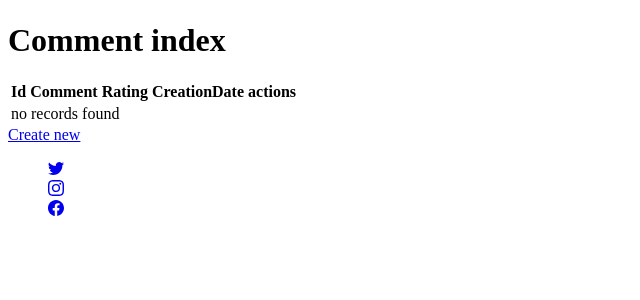
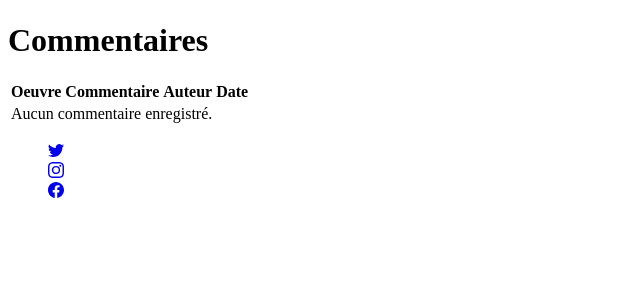
Before and after one commit to williambouet/TEST, a Symfony app: template templates/comment/index.html.twig in a window 1280 px wide. Shown: the part 218-518 px from the top of the page, without its empty margins (0-640 px from the left). Run offline with Twig, Linux system fonts and the light colour scheme; the template is opened without the code that fills it, so the values that code supplies are empty; some libraries are stand-ins or nearby versions.

Commit message:
added admin comment

```diff
--- /dev/null
+++ b/assets/previewCategory.js
@@ -0,0 +1,6 @@
+
+const avatarInput = document.getElementById('category_categoryFile_file')
+const avatarThumb = document.getElementById('category')
+avatarInput.addEventListener('change', (e) => {
+    avatarThumb.src = URL.createObjectURL(e.target.files[0]);
+})
--- a/migrations/Version20230201162752.php
+++ b/migrations/Version20230201162752.php
@@ -20,7 +20,7 @@ final class Version20230201162752 extends AbstractMigration
     public function up(Schema $schema): void
     {
         // this up() migration is auto-generated, please modify it to your needs
-        $this->addSql('CREATE TABLE comment (id INT AUTO_INCREMENT NOT NULL, author_id INT DEFAULT NULL, artwork_id INT DEFAULT NULL, comment LONGTEXT NOT NULL, rating INT NOT NULL, creation_date DATE NOT NULL, INDEX IDX_9474526CF675F31B (author_id), INDEX IDX_9474526CDB8FFA4 (artwork_id), PRIMARY KEY(id)) DEFAULT CHARACTER SET utf8mb4 COLLATE `utf8mb4_unicode_ci` ENGINE = InnoDB');
+        $this->addSql('CREATE TABLE comment (id INT AUTO_INCREMENT NOT NULL, author_id INT DEFAULT NULL, artwork_id INT DEFAULT NULL, comment LONGTEXT NOT NULL, rating INT NOT NULL, creation_date DATETIME NOT NULL, INDEX IDX_9474526CF675F31B (author_id), INDEX IDX_9474526CDB8FFA4 (artwork_id), PRIMARY KEY(id)) DEFAULT CHARACTER SET utf8mb4 COLLATE `utf8mb4_unicode_ci` ENGINE = InnoDB');
         $this->addSql('ALTER TABLE comment ADD CONSTRAINT FK_9474526CF675F31B FOREIGN KEY (author_id) REFERENCES artist (id)');
         $this->addSql('ALTER TABLE comment ADD CONSTRAINT FK_9474526CDB8FFA4 FOREIGN KEY (artwork_id) REFERENCES artwork (id)');
     }
--- a/src/Controller/InspirationController.php
+++ b/src/Controller/InspirationController.php
@@ -45,7 +45,7 @@ class InspirationController extends AbstractController
         /** @var User */
         $user = $this->getUser();
         $author = $user->getArtist();
-        $date = new DateTimeImmutable('now');
+        $date = new DateTimeImmutable();
 
         if ($form->isSubmitted() && $form->isValid()) {
             $comment->setCreationDate($date);
--- a/src/Entity/Comment.php
+++ b/src/Entity/Comment.php
@@ -17,7 +17,7 @@ class Comment
     #[ORM\Column(type: Types::TEXT)]
     private ?string $comment = null;
 
-    #[ORM\Column(type: Types::DATE_MUTABLE)]
+    #[ORM\Column(type: Types::DATETIME_MUTABLE)]
     private ?\DateTimeInterface $creationDate = null;
 
     #[ORM\ManyToOne(inversedBy: 'comments')]
--- a/templates/comment/_delete_form.html.twig
+++ b/templates/comment/_delete_form.html.twig
@@ -1,4 +1,4 @@
-<form method="post" action="{{ path('app_comment_delete', {'id': comment.id}) }}" onsubmit="return confirm('Are you sure you want to delete this item?');">
+<form method="post" action="{{ path('app_comment_delete', {'id': comment.id}) }}" onsubmit="return confirm('Veuillez confirmer la suppression.');">
     <input type="hidden" name="_token" value="{{ csrf_token('delete' ~ comment.id) }}">
-    <button class="btn">Delete</button>
+    <button class="btn btn-outline-danger btn-sm">Supprimer</button>
 </form>
--- a/templates/comment/index.html.twig
+++ b/templates/comment/index.html.twig
@@ -1,39 +1,51 @@
 {% extends 'base.html.twig' %}
 
-{% block title %}Comment index{% endblock %}
+{% block title %}
+	{{parent() ~ ' | Adminstration'}}
 
-{% block body %}
-    <h1>Comment index</h1>
+{% endblock %}
+
+{% block content %}
+	<div class="container vh-100">
+
+		<div class="d-flex mt-5 pt-5 justify-content-between">
+			<h1>Commentaires</h1>
+		</div>
+		<div class="row  justify-content-center">
+
+			<div class="col-12 ">
 
 				<table class="table">
 					<thead>
 						<tr>
-                <th>Id</th>
-                <th>Comment</th>
-                <th>Rating</th>
-                <th>CreationDate</th>
-                <th>actions</th>
+							<th>Oeuvre</th>
+							<th>Commentaire</th>
+							<th>Auteur</th>
+							<th>Date</th>
+							<th></th>
 						</tr>
 					</thead>
 					<tbody>
 						{% for comment in comments %}
 							<tr>
-                <td>{{ comment.id }}</td>
+								<td>{{ comment.artwork.name}}</td>
 								<td>{{ comment.comment }}</td>
-                <td>{{ comment.rating }}</td>
-                <td>{{ comment.creationDate ? comment.creationDate|date('Y-m-d') : '' }}</td>
-                <td>
-                    <a href="{{ path('app_comment_show', {'id': comment.id}) }}">show</a>
-                    <a href="{{ path('app_comment_edit', {'id': comment.id}) }}">edit</a>
+								<td>{{ comment.author.user.lastname }}</td>
+								<td>{{ comment.creationDate ? comment.creationDate|date('d-m-Y H:i:s') : '' }}</td>
+								<td class="d-flex flex-column align-items-center">
+									<a class="btn btn-sm btn-outline-primary m-2" href="{{ path('app_comment_edit', {'id': comment.id}) }}">Modifier</a>
+									{{ include('comment/_delete_form.html.twig') }}
 								</td>
 							</tr>
 						{% else %}
 							<tr>
-                <td colspan="5">no records found</td>
+								<td colspan="5">Aucun commentaire enregistré.</td>
 							</tr>
 						{% endfor %}
 					</tbody>
 				</table>
 
-    <a href="{{ path('app_comment_new') }}">Create new</a>
+			</div>
+		</div>
+	</div>
 {% endblock %}
--- a/templates/component/_navbar.html.twig
+++ b/templates/component/_navbar.html.twig
@@ -45,7 +45,9 @@
 								<a href="{{ path('app_user_index') }}" class="me-5 text-decoration-none fs-5">
 									<small>Utilisateurs</small>
 								</a>
-
+								<a href="{{ path('app_comment_index') }}" class="me-5 text-decoration-none fs-5">
+									<small>Commentaires</small>
+								</a>
 
 							{% endif %}
 						</div>
--- a/webpack.config.js
+++ b/webpack.config.js
@@ -26,6 +26,7 @@ Encore
 
     .addEntry('previewProfilAvatar', './assets/previewProfil.js')
     .addEntry('previewAvatarRegistration', './assets/previewRegistration.js')
+    .addEntry('previewCategoryImage', './assets/previewCategory.js')
     .addEntry('app', './assets/app.js')
     .addEntry('favorite', './assets/favorite.js')
     .addEntry('follow', './assets/follow.js')
```
Also changed, not shown: src/Controller/CommentController.php (+5 -30 lines), templates/category/edit.html.twig (+13 -5 lines), templates/category/index.html.twig (+9 -7 lines), templates/comment/_form.html.twig (+4 -11 lines), templates/comment/edit.html.twig (+13 -7 lines), templates/comment/new.html.twig (deleted, +0 -11 lines), templates/comment/show.html.twig (deleted, +0 -34 lines), templates/user/index.html.twig (+6 -5 lines), 1 other file. Lines whose indentation alone changed are shown as unchanged.
